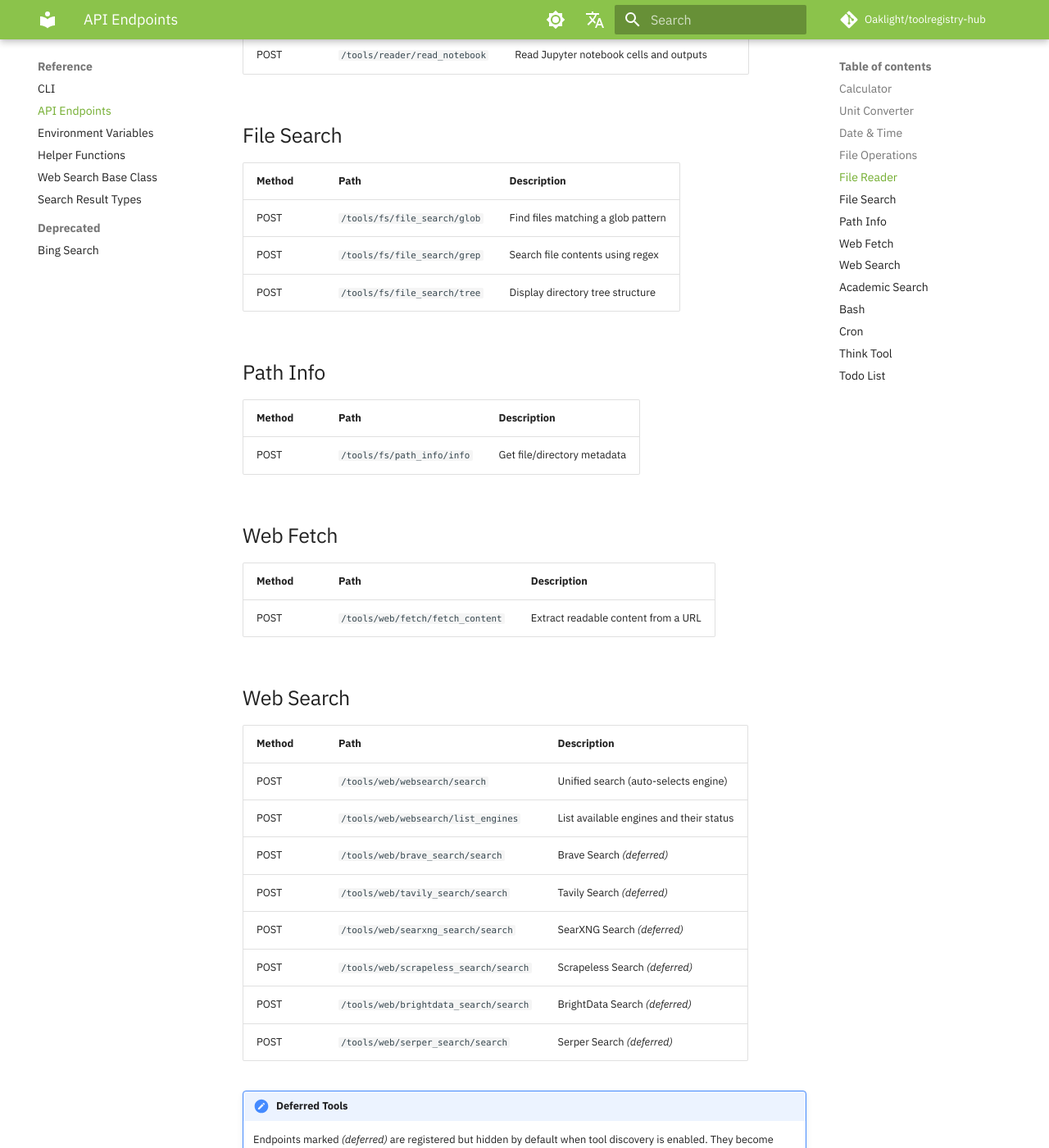
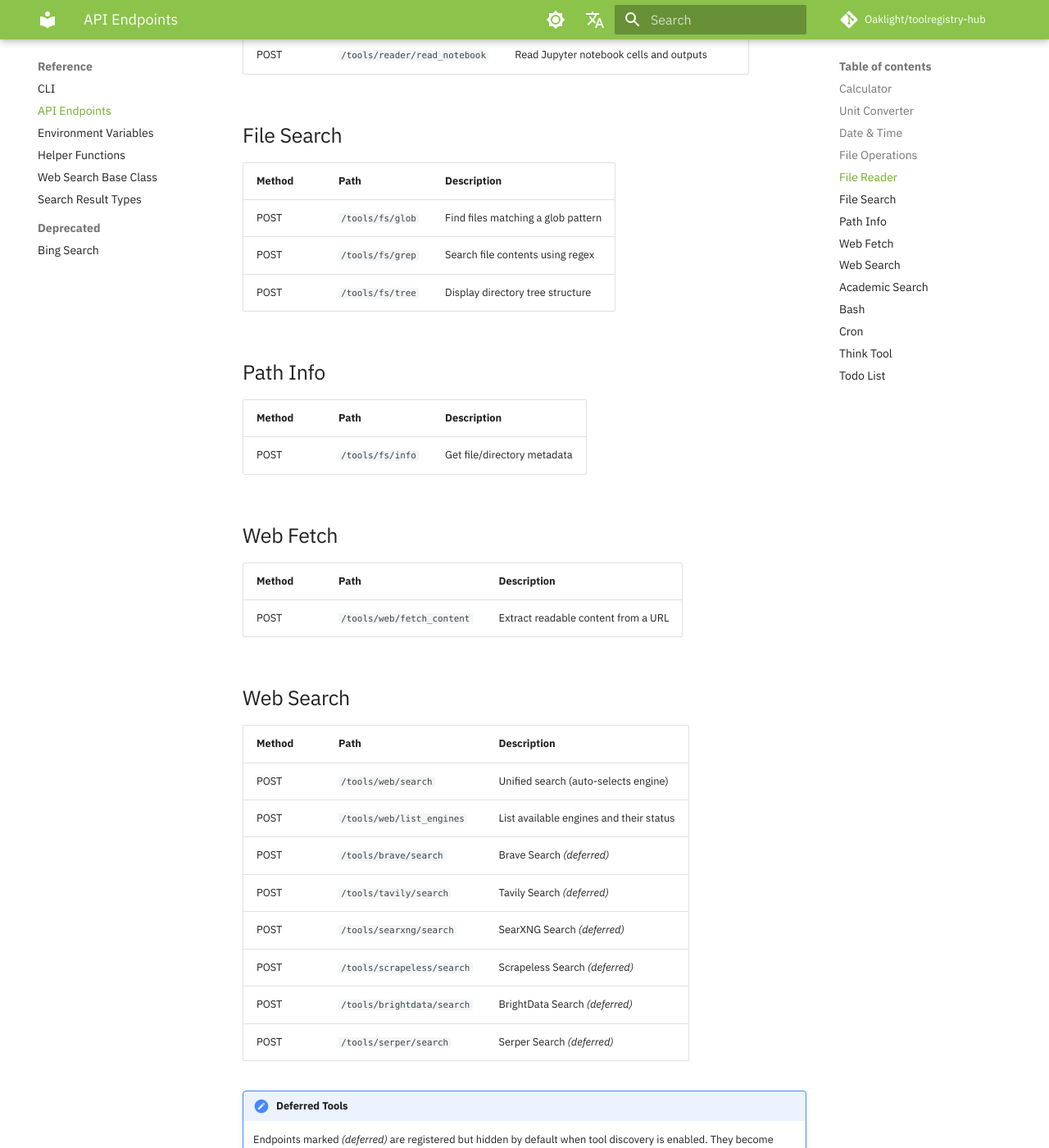
Before and after one commit to Oaklight/toolregistry-hub, an MkDocs documentation site: the page built from docs/reference/endpoints.md, in a window 1280 px wide and 1400 px high, scrolled down 1798 px. Shown: the whole window at 82% size. Built offline with MkDocs 1.6.1 and Material for MkDocs 9.7.7, drawn with Linux system fonts in a browser that asks for light colours; some web fonts are replaced; comment, search, counter and statistics services are not loaded.

Commit message:
docs: client-safe tool names (#186)

```diff
--- a/docs/reference/endpoints.md
+++ b/docs/reference/endpoints.md
@@ -57,34 +57,34 @@ When running in OpenAPI mode, the server exposes the following endpoints. Intera
 
 | Method | Path | Description |
 |--------|------|-------------|
-| POST | `/tools/fs/file_search/glob` | Find files matching a glob pattern |
-| POST | `/tools/fs/file_search/grep` | Search file contents using regex |
-| POST | `/tools/fs/file_search/tree` | Display directory tree structure |
+| POST | `/tools/fs/glob` | Find files matching a glob pattern |
+| POST | `/tools/fs/grep` | Search file contents using regex |
+| POST | `/tools/fs/tree` | Display directory tree structure |
 
 ## Path Info
 
 | Method | Path | Description |
 |--------|------|-------------|
-| POST | `/tools/fs/path_info/info` | Get file/directory metadata |
+| POST | `/tools/fs/info` | Get file/directory metadata |
 
 ## Web Fetch
 
 | Method | Path | Description |
 |--------|------|-------------|
-| POST | `/tools/web/fetch/fetch_content` | Extract readable content from a URL |
+| POST | `/tools/web/fetch_content` | Extract readable content from a URL |
 
 ## Web Search
 
 | Method | Path | Description |
 |--------|------|-------------|
-| POST | `/tools/web/websearch/search` | Unified search (auto-selects engine) |
-| POST | `/tools/web/websearch/list_engines` | List available engines and their status |
-| POST | `/tools/web/brave_search/search` | Brave Search *(deferred)* |
-| POST | `/tools/web/tavily_search/search` | Tavily Search *(deferred)* |
-| POST | `/tools/web/searxng_search/search` | SearXNG Search *(deferred)* |
-| POST | `/tools/web/scrapeless_search/search` | Scrapeless Search *(deferred)* |
-| POST | `/tools/web/brightdata_search/search` | BrightData Search *(deferred)* |
-| POST | `/tools/web/serper_search/search` | Serper Search *(deferred)* |
+| POST | `/tools/web/search` | Unified search (auto-selects engine) |
+| POST | `/tools/web/list_engines` | List available engines and their status |
+| POST | `/tools/brave/search` | Brave Search *(deferred)* |
+| POST | `/tools/tavily/search` | Tavily Search *(deferred)* |
+| POST | `/tools/searxng/search` | SearXNG Search *(deferred)* |
+| POST | `/tools/scrapeless/search` | Scrapeless Search *(deferred)* |
+| POST | `/tools/brightdata/search` | BrightData Search *(deferred)* |
+| POST | `/tools/serper/search` | Serper Search *(deferred)* |
 
 !!! note "Deferred Tools"
     Endpoints marked *(deferred)* are registered but hidden by default when tool discovery is enabled. They become visible through the `discover_tools` tool or when tool discovery is disabled.
```
Also changed, not shown: docs/changelog.md (+4 -0 lines), docs/tools/file_search.md (+3 -3 lines), docs/tools/path_info.md (+1 -1 lines), docs/tools/websearch/brightdata.md (+2 -2 lines), docs/tools/websearch/websearch_unified.md (+3 -3 lines).
